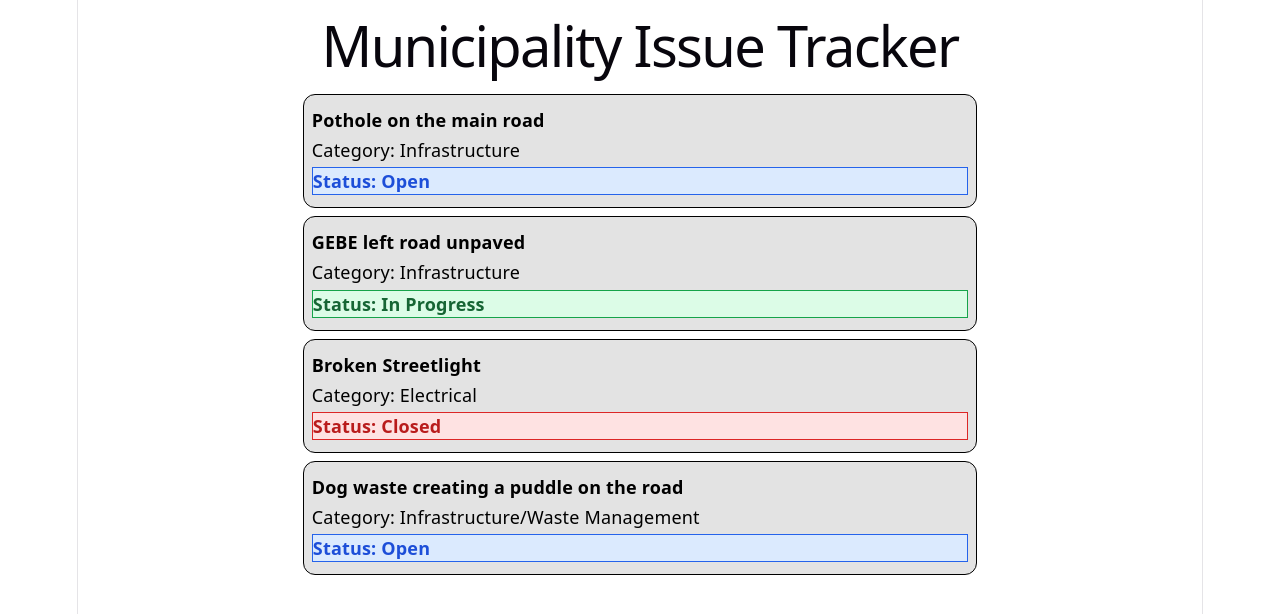
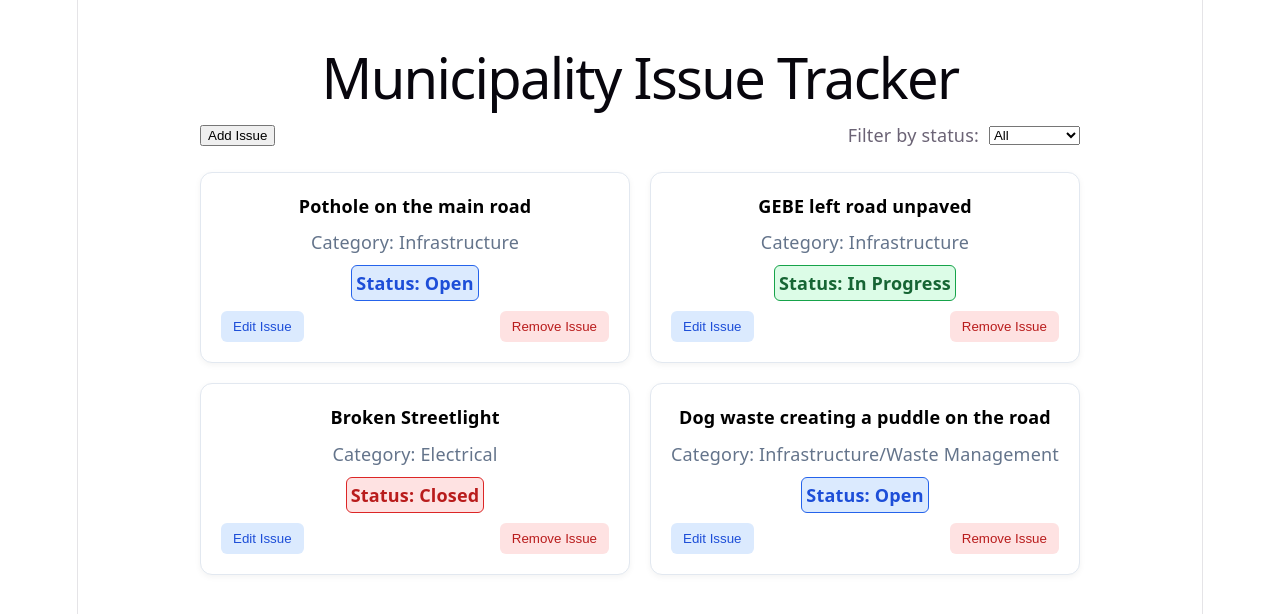
Before and after one commit to rog12234/7DayIssueTracker, a React (Vite) app in the folder frontend/: page / in a window 1280 px wide. Shown: the top 614 px of the page. Built offline with nearby package versions, Linux system fonts and the light colour scheme.

Commit message:
frontend, issue cards + modal added

```diff
--- a/frontend/src/App.css
+++ b/frontend/src/App.css
@@ -69,41 +69,178 @@ p{
   margin-bottom: 4px;
 }
 
+.issues-page {
+  max-width: 1100px;
+  margin: 0 auto;
+  padding: 32px 24px;
+}
+
+.issue-list {
+  display: grid;
+  grid-template-columns: repeat(2, minmax(0, 1fr));
+  gap: 20px;
+  margin-top: 24px;
+  width: 100%;
+}
+
 .issue-card {
-  display: inline-block;
-  width: fit-content;
-  min-width: 60%;
-  max-width: fit-content;
+  align-content: flex-start;
   box-sizing: border-box;
+  width: 100%;
+  min-width: 0;
+  min-height: 170px;
 
-  border: 1px solid #000000;
+  display: flex;
+  flex-direction: column;
+  gap: 10px;
+
+  padding: 20px;
+  background-color: #ffffff;
+  border: 1px solid #e2e8f0;
   border-radius: 12px;
-  padding: 8px;
-  margin: 4px;
-  background-color: #e3e3e3;
-  color: #000000;
-  text-align: left;
+
+  box-shadow: 0 2px 6px rgba(0, 0, 0, 0.05);
+  transition: box-shadow 0.2s ease;
 
   .status {
+    align-self: center;
+    max-width: fit-content;
+    border-radius: 6px;
+    padding: 4px;
+    font-weight: 600;
     &.open {
       border: 1px solid #2563eb;
       background-color: #dbeafe;
       color: #1d4ed8;
-      font-weight: 600;
     }
 
     &.closed {
       border: 1px solid #dc2626;
       background-color: #fee2e2;
       color: #b91c1c;
-      font-weight: 600;
     }
 
     &.in-progress {
       border: 1px solid #16a34a;
       background-color: #dcfce7;
       color: #166534;
-      font-weight: 600;
     }
   }
 }
+
+.issue-card:hover {
+  box-shadow: 0 5px 15px rgba(0, 0, 0, 0.1);
+}
+
+.issue-card h4 {
+  color: black;
+  margin: 0px;
+  overflow-wrap: anywhere;
+  font-size: 18px;
+}
+
+.issue-card p {
+  margin: 0;
+  color: #64748b;
+}
+
+.modal-overlay {
+  position: fixed;
+  inset: 0;
+  background: rgba(0, 0, 0, 0.5);
+  display: flex;
+  justify-content: center;
+  align-items: center;
+  z-index: 1000;
+}
+
+.modal {
+  background: white;
+  color: #222;
+  padding: 24px;
+  border-radius: 12px;
+  width: min(400px, 90vw);
+  max-height: 90vh;
+  overflow-y: auto;
+}
+
+.modal form {
+  display: flex;
+  flex-direction: column;
+  gap: 10px;
+}
+
+.modal input,
+.modal select {
+  padding: 10px;
+  border: 1px solid #bbb;
+  border-radius: 6px;
+}
+
+.modal-actions {
+  display: flex;
+  justify-content: flex-end;
+  gap: 10px;
+  margin-top: 16px;
+}
+
+@media (max-width: 650px) {
+  .issue-list {
+    grid-template-columns: 1fr;
+  }
+
+  .issues-page {
+    padding: 20px 16px;
+  }
+}
+
+.edit-button {
+  margin-top: auto;
+  align-self: flex-start;
+
+  padding: 8px 12px;
+  background: #dbeafe;
+  color: #1d4ed8;
+  border: none;
+  border-radius: 6px;
+  cursor: pointer;
+}
+
+.edit-button:hover {
+  background: #bfdbfe;
+}
+
+.delete-button {
+  margin-top: auto;
+  align-self: flex-end;
+
+  padding: 8px 12px;
+  background-color: #fee2e2;
+  color: #b91c1c;
+  border: none;
+  border-radius: 6px;
+  cursor: pointer;
+}
+
+.delete-button:hover {
+  background-color: #fecaca;
+}
+
+.buttons-list {
+  display: flex;
+  align-items: center;
+  justify-content: space-between;
+}
+
+.issue-toolbar {
+  display: flex;
+  align-items: center;
+  justify-content: space-between;
+  margin-bottom: 20px;
+}
+
+.filter-group {
+  display: flex;
+  align-items: center;
+  gap: 10px;
+}
--- a/frontend/src/App.tsx
+++ b/frontend/src/App.tsx
@@ -1,9 +1,7 @@
 import './App.css'
 import IssuesPage from './Pages/IssuesPage'
 
-function App() {
 
+export default function App() {
   return <IssuesPage/>;
 }
-
-export default App
--- a/frontend/src/Components/IssueCard.tsx
+++ b/frontend/src/Components/IssueCard.tsx
@@ -1,13 +1,19 @@
 type IssueCardProps = {
+  id: string;
   title: string;
   category: string;
   status: string;
+  onEdit: (id: string) => void;
+  onDelete: (id: string) => void;
 };
 
 export default function IssueCard({
+  id,
   title,
   category,
   status,
+  onEdit,
+  onDelete,
 }: IssueCardProps) {
 
   const statusClass = status.toLowerCase().replace(/\s+/g, "-");
@@ -16,8 +22,15 @@ export default function IssueCard({
     <article className="issue-card">
       <h4>{title}</h4>
       <p className="category">Category: {category}</p>
-      <p className={`status ${statusClass}`}>
-        Status: {status}</p>
+      <p className={`status ${statusClass}`}> Status: {status}</p>
+      <div className="buttons-list">
+        <button className="edit-button" onClick={() => onEdit(id)}>
+          Edit Issue
+        </button>
+        <button className="delete-button" onClick={() => onDelete(id)}>
+          Remove Issue
+        </button>
+      </div>
     </article>
   );
 }
--- /dev/null
+++ b/frontend/src/Components/NewIssueCard.tsx
@@ -0,0 +1,106 @@
+import { useState } from "react";
+
+export type Issue = {
+  id: string;
+  title: string;
+  category: string;
+  status: string;
+};
+
+type NewIssueCardProps = {
+  issueToEdit?: Issue;
+  onSaveIssue: (issue: Omit<Issue, "id">) => void;
+  onClose: () => void;
+};
+
+export default function NewIssueCard({
+  issueToEdit,
+  onSaveIssue,
+  onClose,
+}: NewIssueCardProps) {
+
+  const isEditing = !!issueToEdit;
+
+  const [title, setTitle] = useState(
+    issueToEdit?.title ?? ""
+  );
+
+  const [category, setCategory] = useState(
+    issueToEdit?.category ?? "Infrastructure"
+  );
+
+  const [status, setStatus] = useState(
+    issueToEdit?.status ?? "Open"
+  );
+
+  function handleSubmit(e: React.SubmitEvent<HTMLFormElement>) {
+    e.preventDefault();
+
+    if (!title.trim()) return;
+
+    onSaveIssue({
+      title: title.trim(),
+      category,
+      status,
+    });
+  }
+
+  return (
+    <div className="modal-overlay" onClick={onClose}>
+      <div
+        className="modal"
+        role="dialog"
+        aria-modal="true"
+        aria-labelledby="new-issue-title"
+        onClick={(e) => e.stopPropagation()}
+      >
+        <h2 id="new-issue-title">
+          {isEditing ? "Edit Issue" : "Add New Issue"}
+        </h2>
+
+        <form onSubmit={handleSubmit}>
+          <label htmlFor="issue-title">Title</label>
+          <input
+            id="issue-title"
+            type="text"
+            value={title}
+            onChange={(e) => setTitle(e.target.value)}
+            required
+          />
+
+          <label htmlFor="issue-category">Category</label>
+          <select
+            id="issue-category"
+            value={category}
+            onChange={(e) => setCategory(e.target.value)}
+          >
+            <option value="Electrical">Electrical</option>
+            <option value="Infrastructure">Infrastructure</option>
+            <option value="Drainage">Drainage</option>
+            <option value="Other">Other</option>
+          </select>
+
+          <label htmlFor="issue-status">Status</label>
+          <select
+            id="issue-status"
+            value={status}
+            onChange={(e) => setStatus(e.target.value)}
+          >
+            <option value="Open">Open</option>
+            <option value="In Progress">In Progress</option>
+            <option value="Closed">Closed</option>
+          </select>
+
+          <div className="modal-actions">
+            <button type="button" onClick={onClose}>
+              Cancel
+            </button>
+            <button type="submit">
+              {isEditing ? "Save Changes" : "Add Issue"}
+            </button>
+          </div>
+        </form>
+      </div>
+    </div>
+  );
+}
--- a/frontend/src/Pages/IssuesPage.tsx
+++ b/frontend/src/Pages/IssuesPage.tsx
@@ -1,47 +1,139 @@
 import IssueCard from "../Components/IssueCard";
+import { useState } from 'react';
+import NewIssueCard from "../Components/NewIssueCard";
+import type { Issue } from "../Components/NewIssueCard";
+import '../App.css'
 
-//mock data
-const issues = [
+
+
+export default function IssuesPage() {
+    const [issues, setIssues] = useState<Issue[]>([
         {
-        id: 1,
-        title:"Pothole on the main road",
-        category:"Infrastructure",
-        status:"Open",
+            id: "1",
+            title: "Pothole on the main road",
+            category: "Infrastructure",
+            status: "Open",
         },
         {
-        id: 2,
-        title:"GEBE left road unpaved",
-        category:"Infrastructure",
-        status:"In Progress",
+            id: "2",
+            title: "GEBE left road unpaved",
+            category: "Infrastructure",
+            status: "In Progress",
         },
         {
-        id: 3,
-        title:"Broken Streetlight",
-        category:"Electrical",
-        status:"Closed",
+            id: "3",
+            title: "Broken Streetlight",
+            category: "Electrical",
+            status: "Closed",
         },
         {
-        id: 4,
-        title:"Dog waste creating a puddle on the road",
-        category:"Infrastructure/Waste Management",
-        status:"Open",
+            id: "4",
+            title: "Dog waste creating a puddle on the road",
+            category: "Infrastructure/Waste Management",
+            status: "Open",
         },
 
-]
-export default function IssuesPage(){
+    ]);
+
+    const [showNewIssue, setShowNewIssue] = useState(false);
+    const [editingIssue, setEditingIssue] = useState<Issue | null>(null);
+    const [statusFilter, setStatusFilter] = useState("All");
+
+    function addIssue(newIssue: Omit<Issue, "id">) {
+        const issue: Issue = {
+            ...newIssue,
+            id: crypto.randomUUID(),
+        };
+
+        setIssues((previousIssues) => [...previousIssues, issue]);
+        setShowNewIssue(false);
+    }
+
+    function deleteIssue(id: string) {
+        setIssues((previousIssues) =>
+            previousIssues.filter((issue) => issue.id !== id)
+        );
+    }
+
+    function startEditing(id: string) {
+        const selectedIssue = issues.find(
+            (issue) => issue.id === id
+        );
+
+        if (selectedIssue) {
+            setEditingIssue(selectedIssue);
+        }
+    }
+
+    function updateIssue(updatedDetails: Omit<Issue, "id">) {
+        if (!editingIssue) return;
+
+        setIssues((previousIssues) =>
+            previousIssues.map((issue) =>
+                issue.id === editingIssue.id
+                    ? { ...issue, ...updatedDetails }
+                    : issue
+            )
+        );
+
+        setEditingIssue(null);
+    }
+
+    const filteredIssues = issues.filter((issue) => {
+        return statusFilter === "All" || issue.status === statusFilter;
+    });
+
     return (
-        <main>
+        <main className="issues-page">
             <h1>Municipality Issue Tracker</h1>
-            <center>
-            {issues.map((issue) => (
+
+            <div className="issue-toolbar">
+                <button onClick={() => setShowNewIssue(true)}>
+                    Add Issue
+                </button>
+
+                <div className="filter-group">
+                    <label htmlFor="status-filter">Filter by status:</label>
+
+                    <select
+                        id="status-filter"
+                        value={statusFilter}
+                        onChange={(e) => setStatusFilter(e.target.value)}
+                    >
+                        <option value="All">All</option>
+                        <option value="Open">Open</option>
+                        <option value="In Progress">In Progress</option>
+                        <option value="Closed">Closed</option>
+                    </select>
+                </div>
+            </div>
+            <div className="issue-list">
+                {filteredIssues.map((issue) => (
                     <IssueCard
-          key={issue.id}
+                        id={issue.id}
                         title={issue.title}
                         category={issue.category}
                         status={issue.status}
+                        onEdit={() => startEditing(issue.id)}
+                        onDelete={() => deleteIssue(issue.id)}
                     />
                 ))}
-      </center>
+            </div>
+            {showNewIssue && (
+                <NewIssueCard
+                    onSaveIssue={addIssue}
+                    onClose={() => setShowNewIssue(false)}
+                />
+            )}
+
+            {editingIssue && (
+                <NewIssueCard
+                    key={editingIssue.id}
+                    issueToEdit={editingIssue}
+                    onSaveIssue={updateIssue}
+                    onClose={() => setEditingIssue(null)}
+                />
+            )}
         </main>
     );
 }
```
Lines whose indentation alone changed are shown as unchanged.
